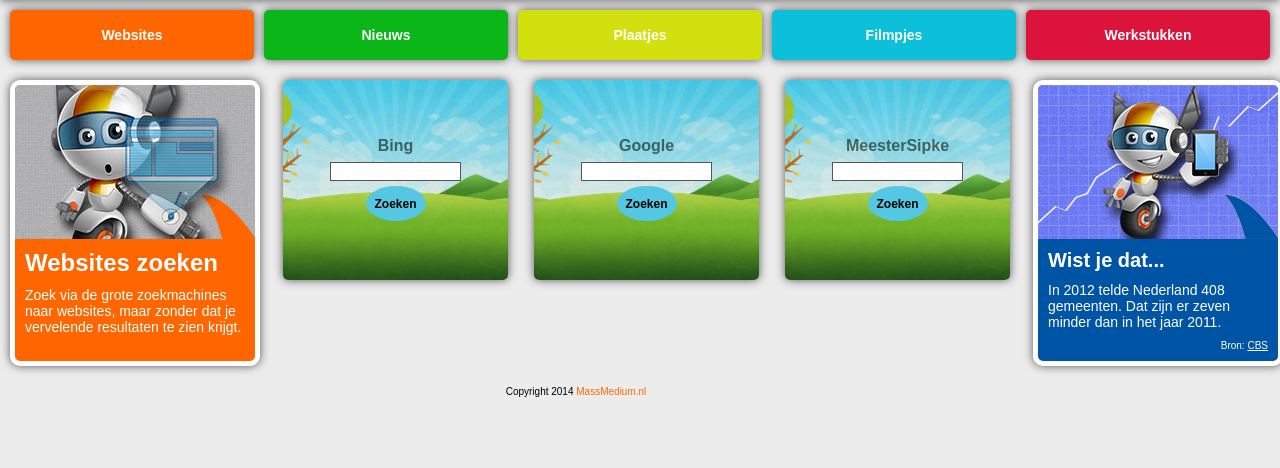
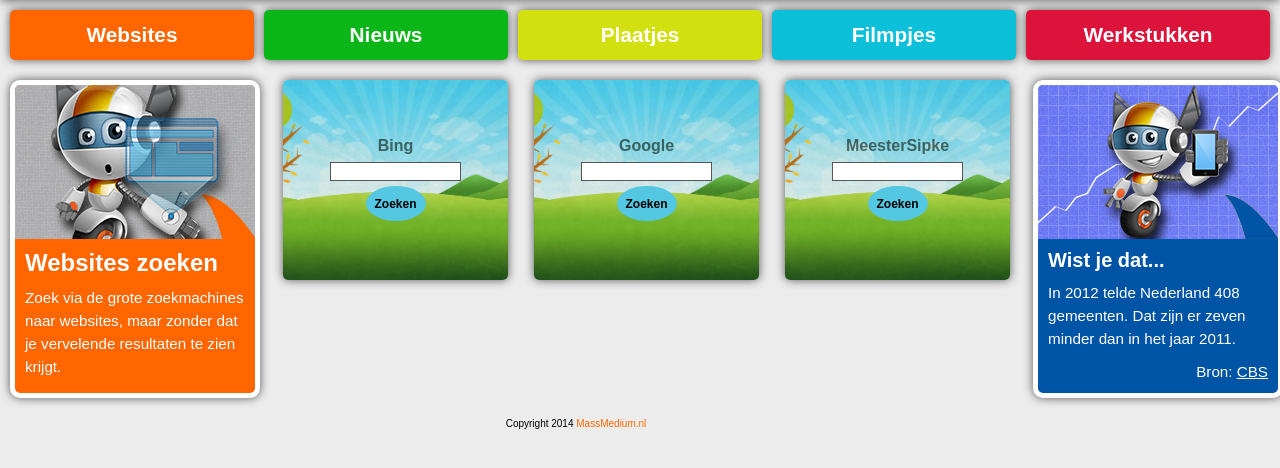
Before and after one commit to rahafalsabbagh/zoek-handig, a PHP site: page /websites in a window 1280 px wide. Shown: the part 131-599 px from the top of the page. Run offline with PHP 8.4, Linux system fonts and the light colour scheme; some web fonts are replaced.

Commit message:
add style

```diff
--- a/css/style.css
+++ b/css/style.css
@@ -83,6 +83,9 @@ li a {
   line-height: 40px;
   /* margin: 15px; */
 }
+#navigatie span {
+  font-size: 1.3rem;
+}
 
 .websites {
   background-color: #f60;
@@ -160,6 +163,8 @@ li a {
   color: #fff;
   margin: 10px;
   background-color: #f60;
+  line-height: 1.5;
+  font-size: 0.95rem;
 }
 
 form {
@@ -328,6 +333,8 @@ form {
 .cbsblokje p {
   color: #fff;
   margin: 10px;
+  line-height: 1.5;
+  font-size: 0.95rem;
 }
 
 .cbslink {
```
